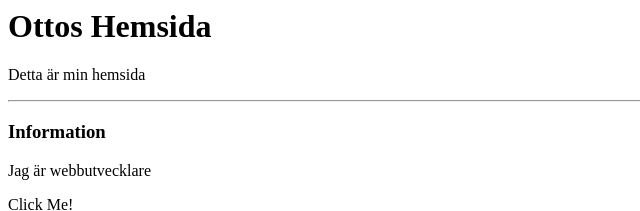
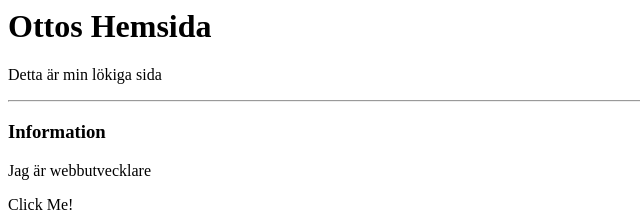
Before and after one commit to loftan/minhemsida, a plain HTML site: page index.html in a window 1280 px wide. Shown: the top 211 px of the page, 0-640 px from the left. Drawn offline with Linux system fonts and the light colour scheme.

```diff
--- a/index.html
+++ b/index.html
@@ -6,7 +6,7 @@
 <body>
     <div titel = "hejhej">
     <H1>Ottos Hemsida</H1>
-    <p>Detta är min hemsida</p>
+    <p>Detta är min lökiga sida</p>
     </div>
 
     <hr/>
```
